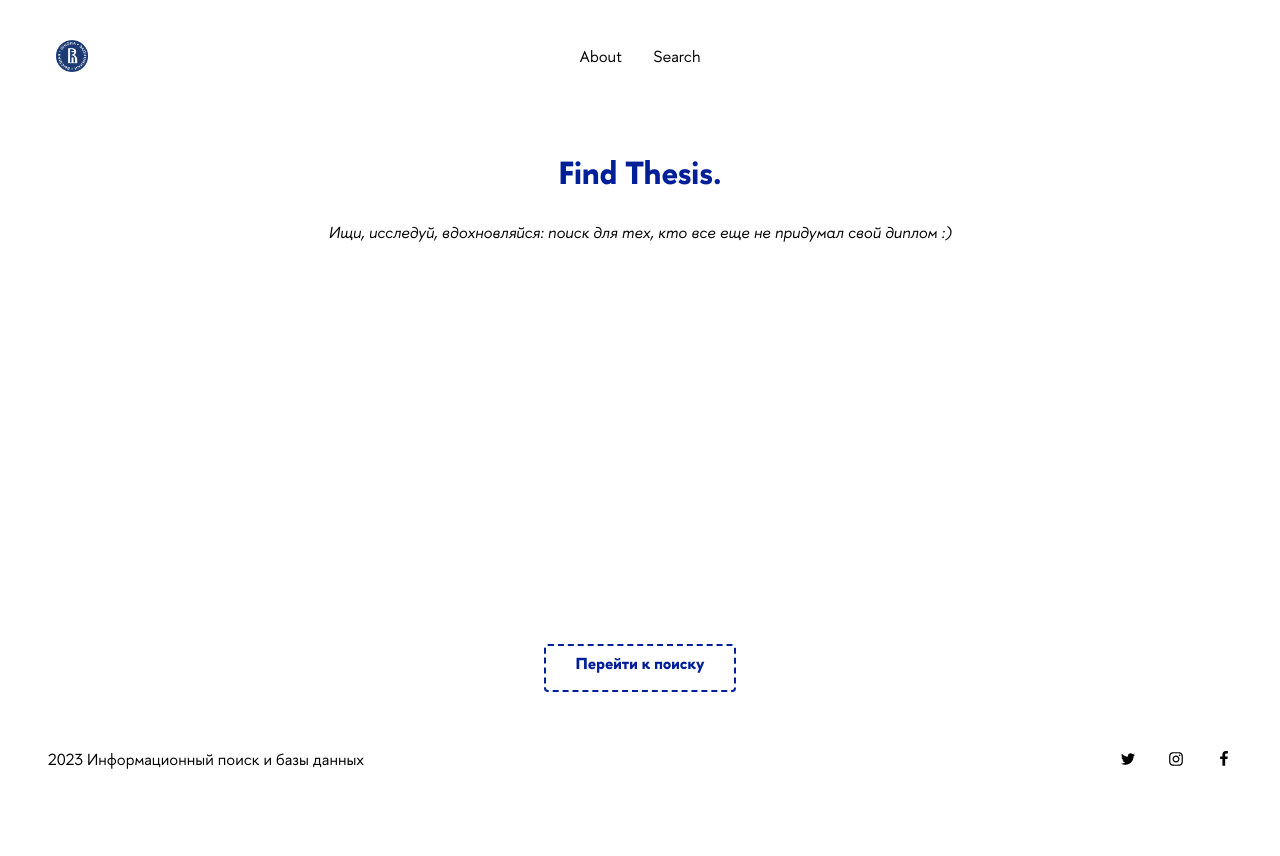
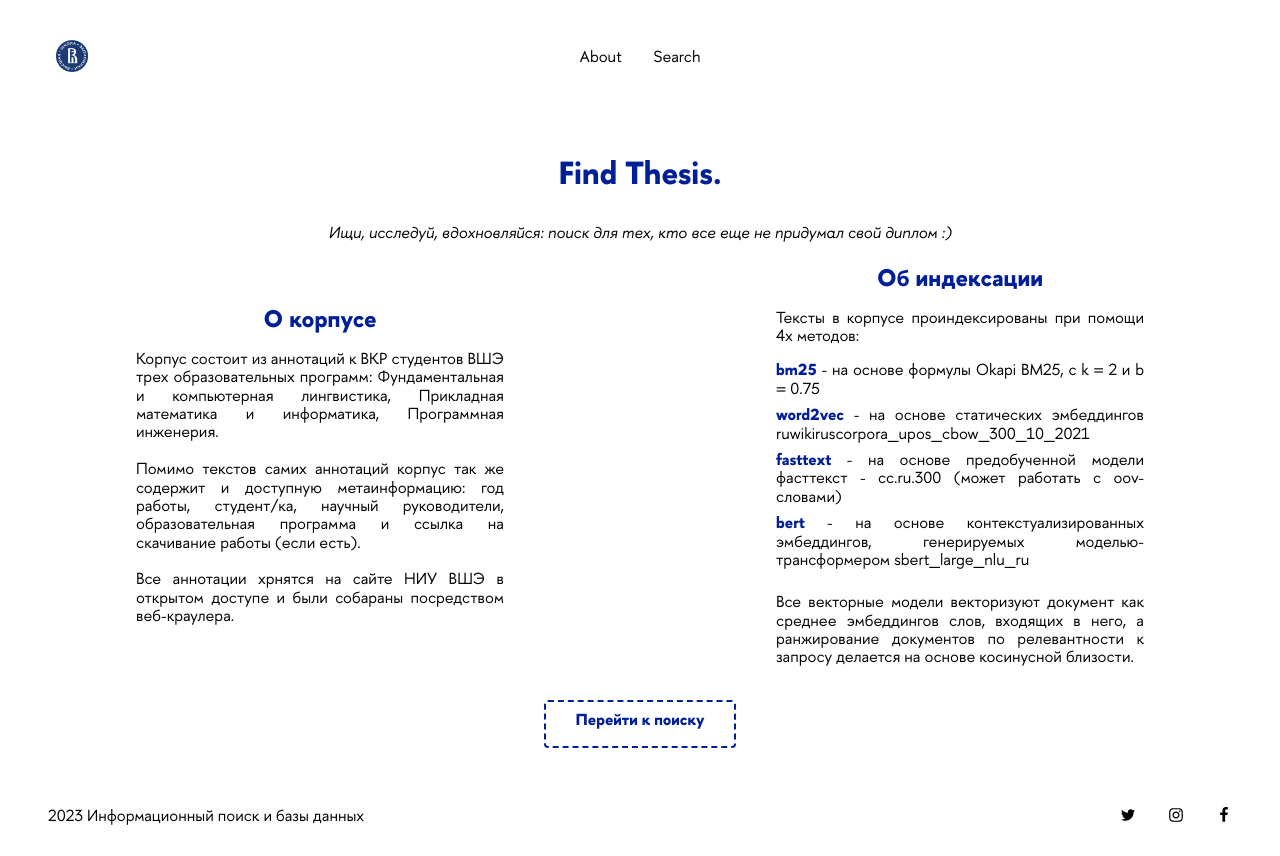
Before and after one commit to vknyazkova/thesis_search, a Flask app: page / in a window 1280 px wide. Before the commit the page ends 769 px from the top, so only its background shows below. Run offline with Flask 3, Linux system fonts and the light colour scheme; parts of the project's set-up code (start-up, migrations or seed data) failed here and were passed over.

Commit message:
add description to home page

```diff
--- a/thesis_search/webui/static/css/index.css
+++ b/thesis_search/webui/static/css/index.css
@@ -160,18 +160,92 @@
   padding-bottom: var(--dl-space-space-halfunit);
   justify-content: center;
 }
-.home-text3 {
+.home-text03 {
   text-align: center;
   font-family: "HSE Sans Italic";
 }
-.home-container7 {
+.home-container07 {
   flex: 1;
   width: 100%;
-  height: 100px;
+  height: 296px;
   display: flex;
-  align-items: flex-start;
+  align-items: center;
+  justify-content: space-around;
 }
-.home-container8 {
+.home-container08 {
+  flex: 0 0 auto;
+  width: 30%;
+  height: fit-content;
+  display: flex;
+  padding: var(--dl-space-space-halfunit);
+  align-items: center;
+  flex-direction: column;
+}
+.home-text04 {
+  color: var(--dl-color-primary-hseblue);
+  font-family: "HSE Sans Bold";
+  margin-bottom: var(--dl-space-space-unit);
+}
+.home-text05 {
+  text-align: justify;
+}
+.home-container09 {
+  flex: 0 0 auto;
+  width: 30%;
+  height: fit-content;
+  display: flex;
+  padding: var(--dl-space-space-halfunit);
+  align-items: center;
+  flex-direction: column;
+}
+.home-text17 {
+  color: var(--dl-color-primary-hseblue);
+  font-family: "HSE Sans Bold";
+  margin-bottom: var(--dl-space-space-unit);
+}
+.home-text18 {
+  text-align: justify;
+}
+.home-ul {
+  padding-left: 0px;
+}
+.home-li {
+  text-align: justify;
+  margin-bottom: var(--dl-space-space-halfunit);
+}
+.home-text21 {
+  color: var(--dl-color-primary-hseblue);
+  font-family: "HSE Sans Bold";
+}
+.home-li1 {
+  text-align: justify;
+  margin-bottom: var(--dl-space-space-halfunit);
+}
+.home-text23 {
+  color: var(--dl-color-primary-hseblue);
+  font-family: "HSE Sans Bold";
+}
+.home-li2 {
+  text-align: justify;
+  margin-bottom: var(--dl-space-space-halfunit);
+}
+.home-text25 {
+  color: var(--dl-color-primary-hseblue);
+  font-family: "HSE Sans Bold";
+}
+.home-li3 {
+  text-align: justify;
+  margin-bottom: var(--dl-space-space-halfunit);
+}
+.home-text27 {
+  color: var(--dl-color-primary-hseblue);
+  font-family: "HSE Sans Bold";
+}
+.home-text29 {
+  align-self: stretch;
+  text-align: justify;
+}
+.home-container10 {
   flex: 0 0 auto;
   width: 100%;
   height: 100px;
--- a/thesis_search/webui/templates/index.html
+++ b/thesis_search/webui/templates/index.html
@@ -7,19 +7,89 @@
 
 
 {% block content %}
-  <div class="home-container5">
-    <h1 class="home-text2">Find Thesis.</h1>
+  <div class="home-container05">
+    <h1 class="home-text02">Find Thesis.</h1>
   </div>
-  <div class="home-container6">
-    <span class="home-text3">
+  <div class="home-container06">
+    <span class="home-text03">
       Ищи, исследуй, вдохновляйся: поиск для тех, кто все еще не
       придумал свой диплом :)
     </span>
   </div>
-  <div class="home-container7"></div>
-  <div class="home-container8">
+  <div class="home-container07">
+    <div class="home-container08">
+      <h2 class="home-text04">О корпусе</h2>
+      <span class="home-text05">
+        <span>
+          Корпус состоит из аннотаций к ВКР студентов ВШЭ трех
+          образовательных программ:
+        </span>
+        <span>Фундаментальная и компьютерная лингвистика, </span>
+        <span>Прикладная математика и информатика, </span>
+        <span>Программная инженерия.</span>
+        <br />
+        <br />
+        <span>
+          Помимо текстов самих аннотаций корпус так же содержит и доступную
+          метаинформацию: год работы, студент/ка, научный руководители,
+          образовательная программа и ссылка на скачивание работы (если
+          есть).
+        </span>
+        <br />
+        <br />
+        <span>
+          Все аннотации хрнятся на сайте НИУ ВШЭ в открытом доступе и были
+          собараны посредством веб-краулера.
+        </span>
+        <br />
+      </span>
+    </div>
+    <div class="home-container09">
+      <h2 class="home-text17">Об индексации</h2>
+      <span class="home-text18">
+        <span>
+          Тексты в корпусе проиндексированы при помощи 4х методов:
+        </span>
+        <br />
+      </span>
+      <ul class="home-ul list">
+        <li class="home-li list-item">
+          <span class="home-text21">bm25</span>
+          <span>- на основе формулы Okapi BM25, c k = 2 и b = 0.75</span>
+        </li>
+        <li class="home-li1 list-item">
+          <span class="home-text23">word2vec</span>
+          <span>
+            - на основе статических эмбеддингов
+            ruwikiruscorpora_upos_cbow_300_10_2021
+          </span>
+        </li>
+        <li class="home-li2 list-item">
+          <span class="home-text25">fasttext</span>
+          <span>
+            - на основе предобученной модели фасттекст - cc.ru.300 (может
+            работать с oov-словами)
+          </span>
+        </li>
+        <li class="home-li3 list-item">
+          <span class="home-text27">bert</span>
+          <span>
+            - на основе контекстуализированных эмбеддингов, генерируемых
+            моделью-трансформером sbert_large_nlu_ru
+          </span>
+        </li>
+      </ul>
+      <span class="home-text29">
+        Все векторные модели векторизуют документ как среднее эмбеддингов
+        слов, входящих в него, а ранжирование документов по релевантности к
+        запросу делается на основе косинусной близости.
+      </span>
+    </div>
+  </div>
+  <div class="home-container10">
     <a href="/search" class="home-navlink2 button">
       Перейти к поиску
     </a>
   </div>
+
 {% endblock %}
```
Also changed, not shown: other parts of thesis_search/webui/static/css/index.css (+12 -12 lines).
